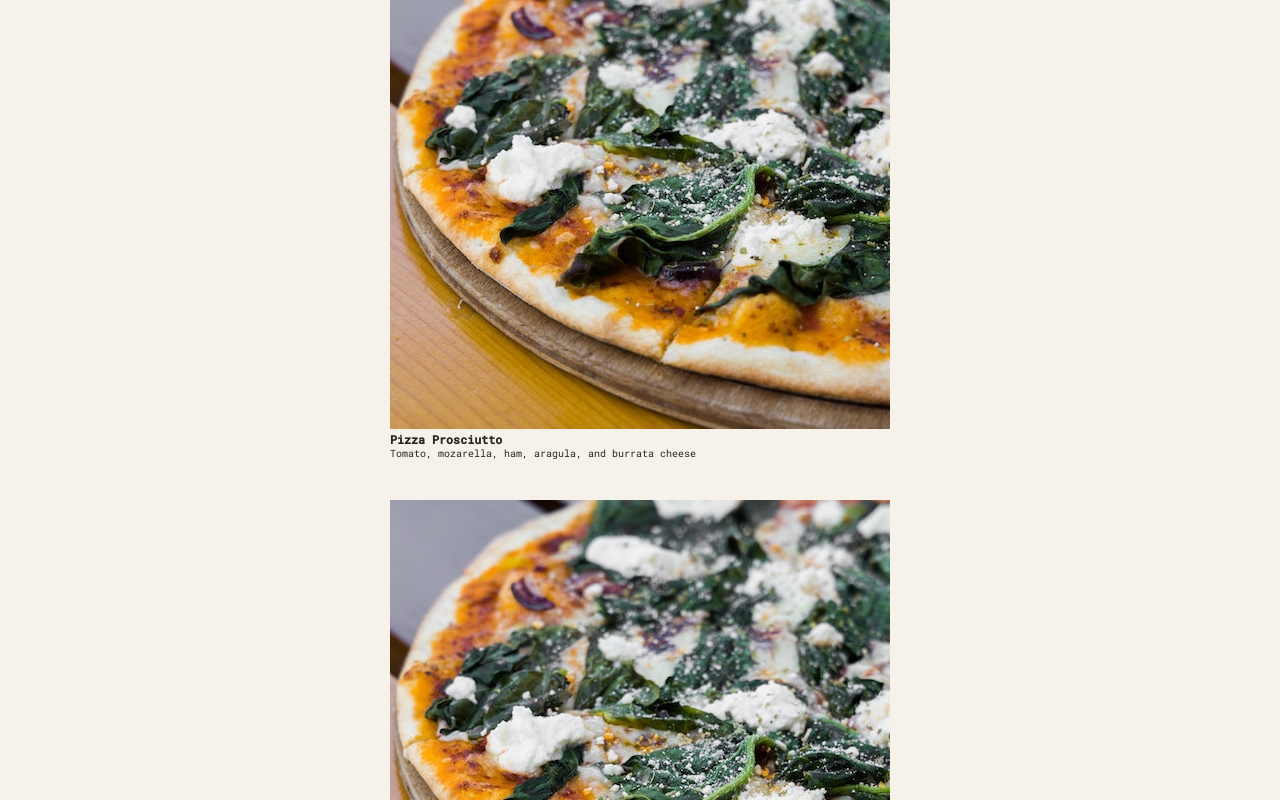
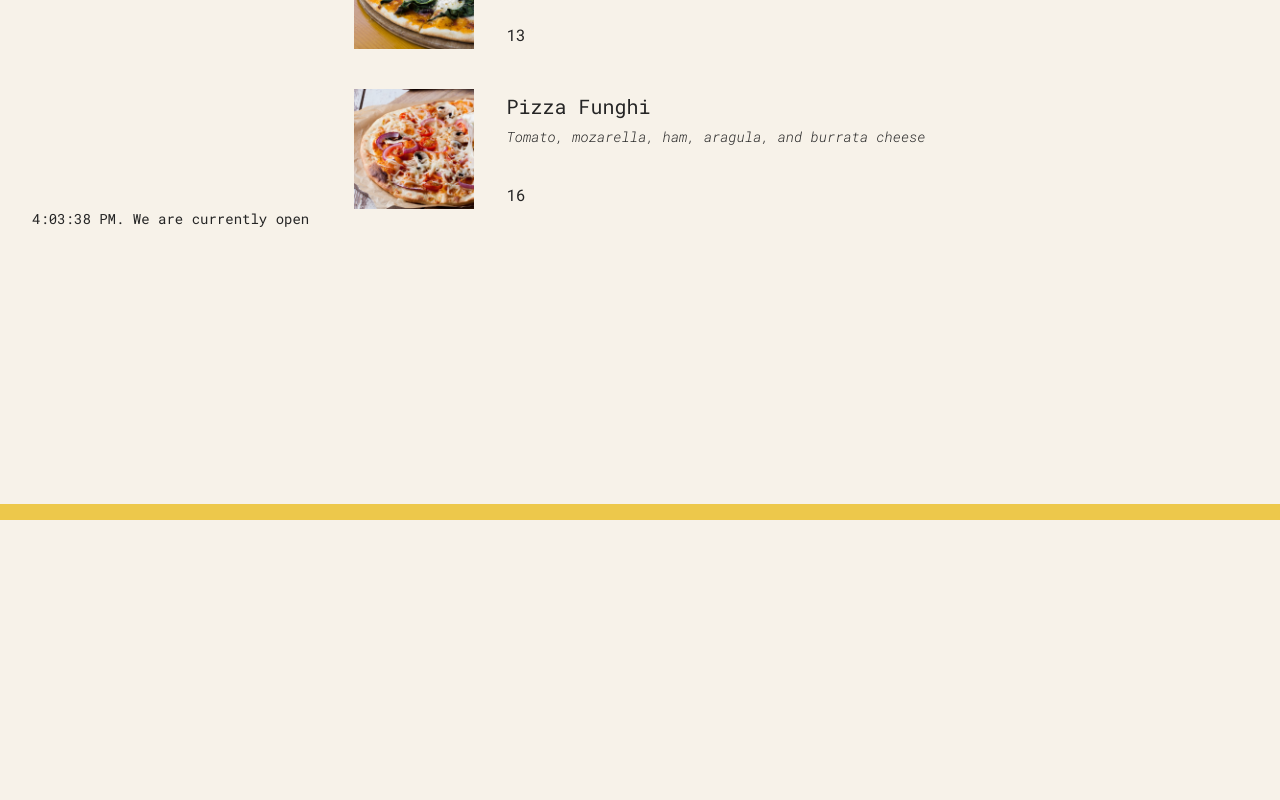
Before and after one commit to soala144/pizza-menu, a React (Create React App) app: page / in a window 1280 px wide. Shown: the part 280-1080 px from the top of the page. After the commit the page ends 800 px from the top, so only its background shows below. Built offline with nearby package versions, Linux system fonts and the light colour scheme.

Commit message:
Added Props

```diff
--- a/src/App.js
+++ b/src/App.js
@@ -66,16 +66,33 @@ function Menu() {
   return (
     <main className="menu">
       <h2>Our Menu </h2>
-      <Pizza />
-      <Pizza />
-      <Pizza />
-      <Pizza />
-      <Pizza />
-      <Pizza />
+      <Pizza
+        name="Pizza Spinachi"
+        ingredients="Tomato, mozarella, ham, aragula, and burrata cheese"
+        image="pizzas/spinaci.jpg"
+        price={10}
+      />
+      <Pizza
+        name="Pizza Funghi"
+        ingredients="Tomato, mozarella, ham, aragula, and burrata cheese"
+        image="pizzas/funghi.jpg"
+        price={13}
+      />
     </main>
   );
 }
-
+function Pizza(props) {
+  return (
+    <div className="pizza">
+      <img src={props.image} alt={props.name} />
+      <div>
+        <h3>{props.name}</h3>
+        <p>{props.ingredients}</p>
+        <span>{props.price + 3}</span>
+      </div>
+    </div>
+  );
+}
 function Footer() {
   const hour = new Date().getHours();
   const openingHours = 12;
@@ -91,14 +108,4 @@ function Footer() {
   );
 }
 
-function Pizza() {
-  return (
-    <div>
-      <img src="pizzas/spinaci.jpg" alt="" />
-      <h3>Pizza Prosciutto</h3>
-      <p>Tomato, mozarella, ham, aragula, and burrata cheese</p>
-    </div>
-  );
-}
-
 export default App;
```
